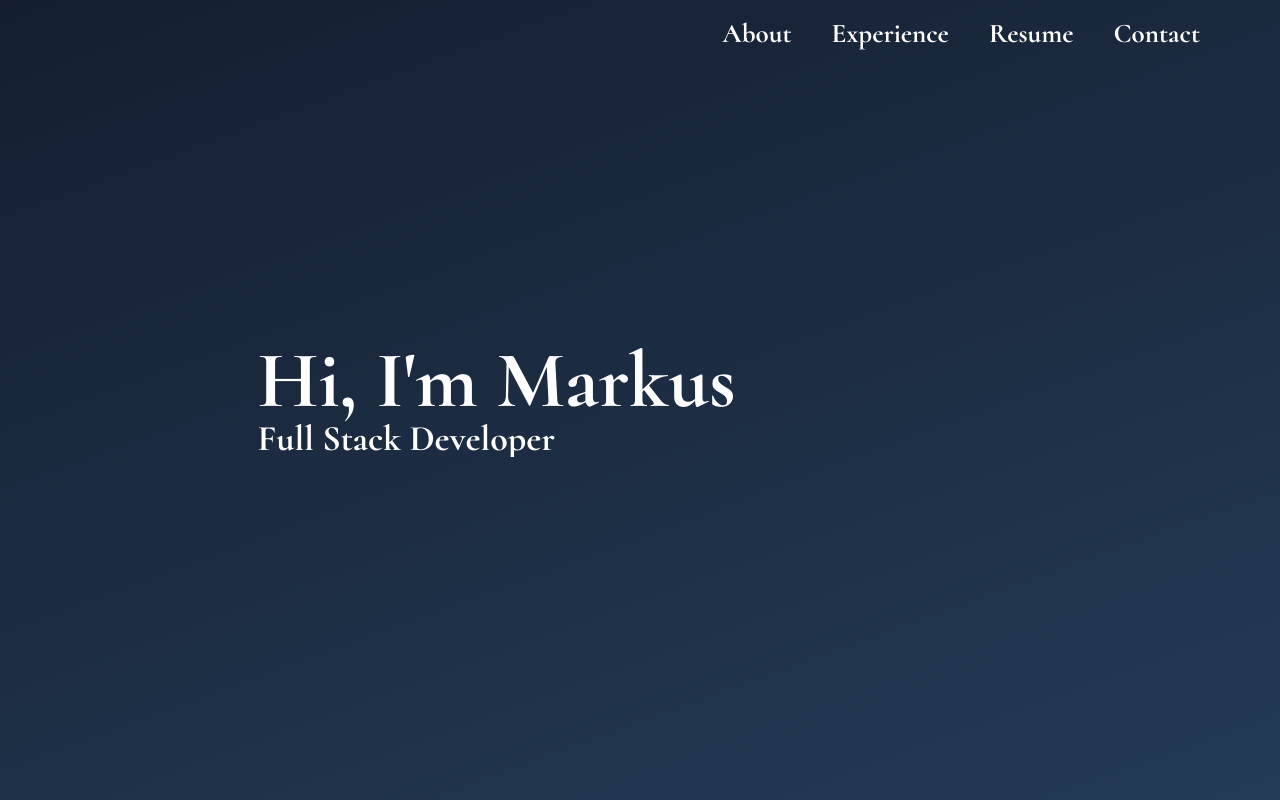
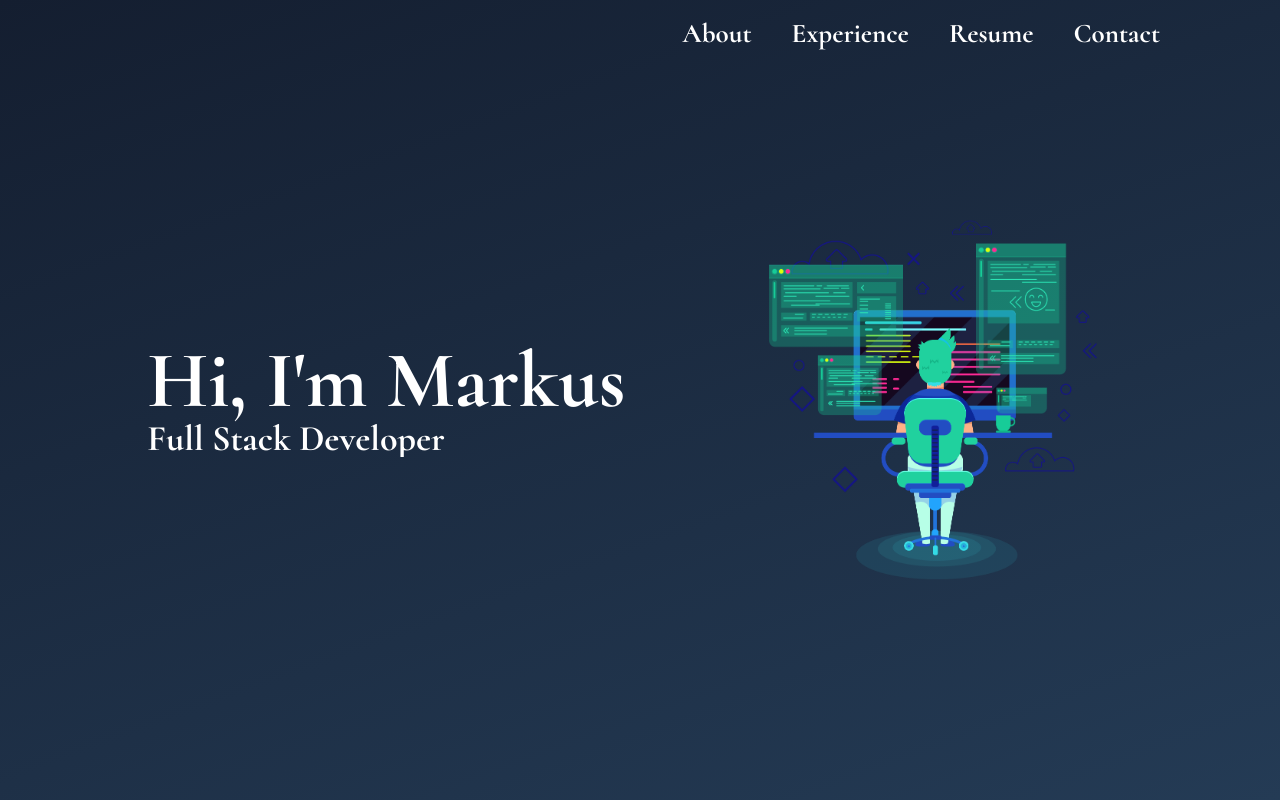
Before and after one commit to mhjarvis/Portfolio, a website built with webpack: page dist/index.html in a window 1280 px wide. Built offline with nearby package versions, Linux system fonts and the light colour scheme.

Commit message:
Add dev-img; add some resizing for image content

```diff
--- a/dist/index.html
+++ b/dist/index.html
@@ -8,7 +8,6 @@
     <title>Document</title>
 </head>
 <body>
-    <header>
     <nav>
         <ul class="nav-list">
             <li class="home-link"></li>
@@ -18,10 +17,14 @@
             <li class="contact-link">Contact</li>
         </ul>
     </nav>
+    <header>
+        <div class="header-container">
             <h1 class="name">Hi, I'm Markus</h1>
             <div class="typewriter-container">
                 <p class="typewriter-content">Full Stack Developer</p>
             </div>
+        </div>
+        <img src="./images/dev-img.png" alt="image-of-programmer" class="dev-img">
     </header>
     <main>
     </main>
--- a/dist/styles.css
+++ b/dist/styles.css
@@ -18,13 +18,21 @@
  outline: 1px solid red;
 } */
 
+html {
+    width: 100vw;
+    display: flex;
+    align-items: center;
+    justify-content: center;
+}
+
 body {
+    position: relative;
     width: 100vw;
+    max-width: 1200px;
     height: 100vh;
     display: flex;
     flex-direction: column;
     align-items: center;
-    justify-content: center;
     overflow-x: hidden;
     color: white;
     background-image: linear-gradient(160deg, #141E30 0%, #243B55 100%);
@@ -35,14 +43,28 @@ body {
 /************** HEADER ***************/
 /*************************************/
 
+header {
+    width: 100%;
+    min-height: 800px;
+    max-height: 600px;
+    display: flex;
+    align-items: center;
+    justify-content: space-evenly;
+}
+
 h1 {
     font-size: 8rem;
 }
 
-h1, .typewriter-container {
-    margin-left: -30%;
+.dev-img {
+    width: 300px;
 }
 
+@media screen and (min-width: 1000px) {
+    .dev-img {
+        width: 400px;
+    }
+}
 
 /*************************************/
 /**************** NAV ****************/
```
Also changed, not shown: dist/images/dev-img.png (added). Lines whose indentation alone changed are shown as unchanged.
